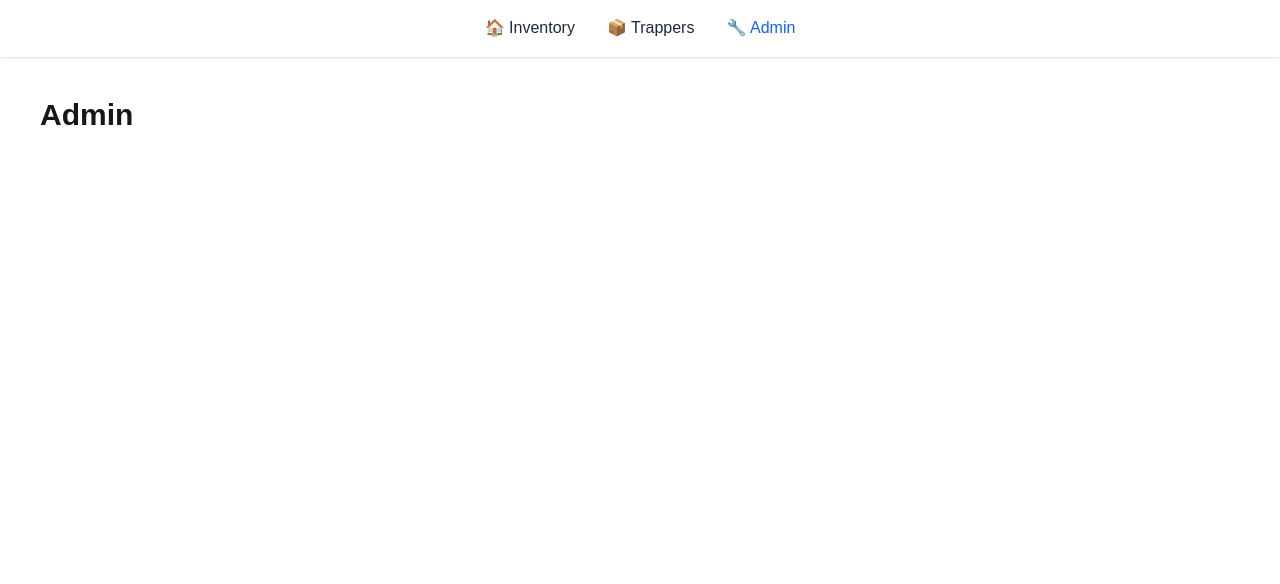
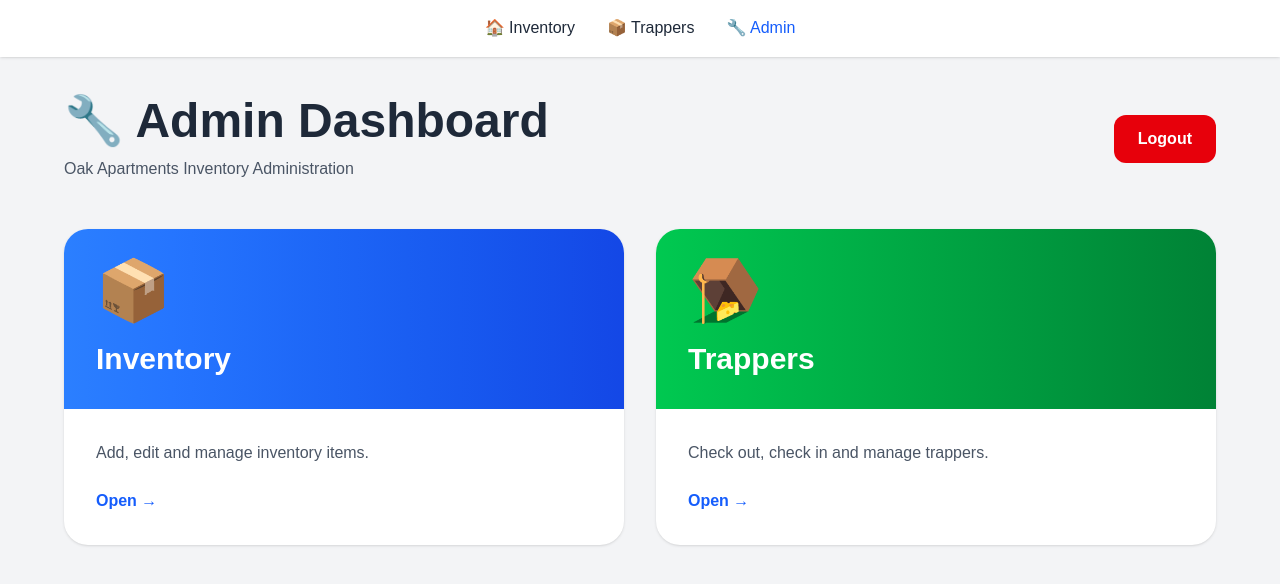
Before and after one commit to bakerboy410/Oak-Apartment-Inventory, a Next.js app: page /admin in a window 1280 px wide. Shown: the top 584 px of the page. Built offline with nearby package versions, Linux system fonts and the light colour scheme.

Commit message:
Refine admin dashboard with inventory and trappers

```diff
--- a/app/admin/page.tsx
+++ b/app/admin/page.tsx
@@ -1,7 +1,81 @@
+"use client";
+
+import Link from "next/link";
+import { useRouter } from "next/navigation";
+
 export default function AdminPage() {
+  const router = useRouter();
+
+  const cards = [
+    {
+      title: "Inventory",
+      description: "Add, edit and manage inventory items.",
+      icon: "📦",
+      href: "/admin/inventory",
+      color: "from-blue-500 to-blue-700",
+    },
+    {
+      title: "Trappers",
+      description: "Check out, check in and manage trappers.",
+      icon: "🪤",
+      href: "/admin/trappers",
+      color: "from-green-500 to-green-700",
+    },
+  ];
+
   return (
-    <main className="p-10">
-      <h1 className="text-3xl font-bold">Admin</h1>
+    <main className="min-h-screen bg-gray-100 px-6 py-10">
+      <div className="mx-auto max-w-6xl">
+        <div className="flex flex-col items-center justify-between gap-6 md:flex-row">
+          <div>
+            <h1 className="text-5xl text-center font-bold text-gray-800">
+              🔧 Admin Dashboard
+            </h1>
+
+            <p className="mt-3 text-gray-600">
+              Oak Apartments Inventory Administration
+            </p>
+          </div>
+
+          <button
+            onClick={async () => {
+              await fetch("/api/logout", {
+                method: "POST",
+              });
+
+              router.push("/login");
+              router.refresh();
+            }}
+            className="rounded-xl bg-red-600 px-6 py-3 font-semibold text-white transition hover:bg-red-700"
+          >
+            Logout
+          </button>
+        </div>
+
+        <div className="mt-12 grid gap-8 md:grid-cols-2">
+          {cards.map((card) => (
+            <Link key={card.title} href={card.href} className="group">
+              <div className="overflow-hidden rounded-3xl bg-white shadow transition duration-300 hover:-translate-y-2 hover:shadow-2xl">
+                <div
+                  className={`bg-gradient-to-r ${card.color} p-8 text-white`}
+                >
+                  <div className="text-6xl">{card.icon}</div>
+
+                  <h2 className="mt-5 text-3xl font-bold">{card.title}</h2>
+                </div>
+
+                <div className="p-8">
+                  <p className="text-gray-600">{card.description}</p>
+
+                  <p className="mt-6 font-semibold text-blue-600 transition group-hover:translate-x-2">
+                    Open →
+                  </p>
+                </div>
+              </div>
+            </Link>
+          ))}
+        </div>
+      </div>
     </main>
   );
 }
```
